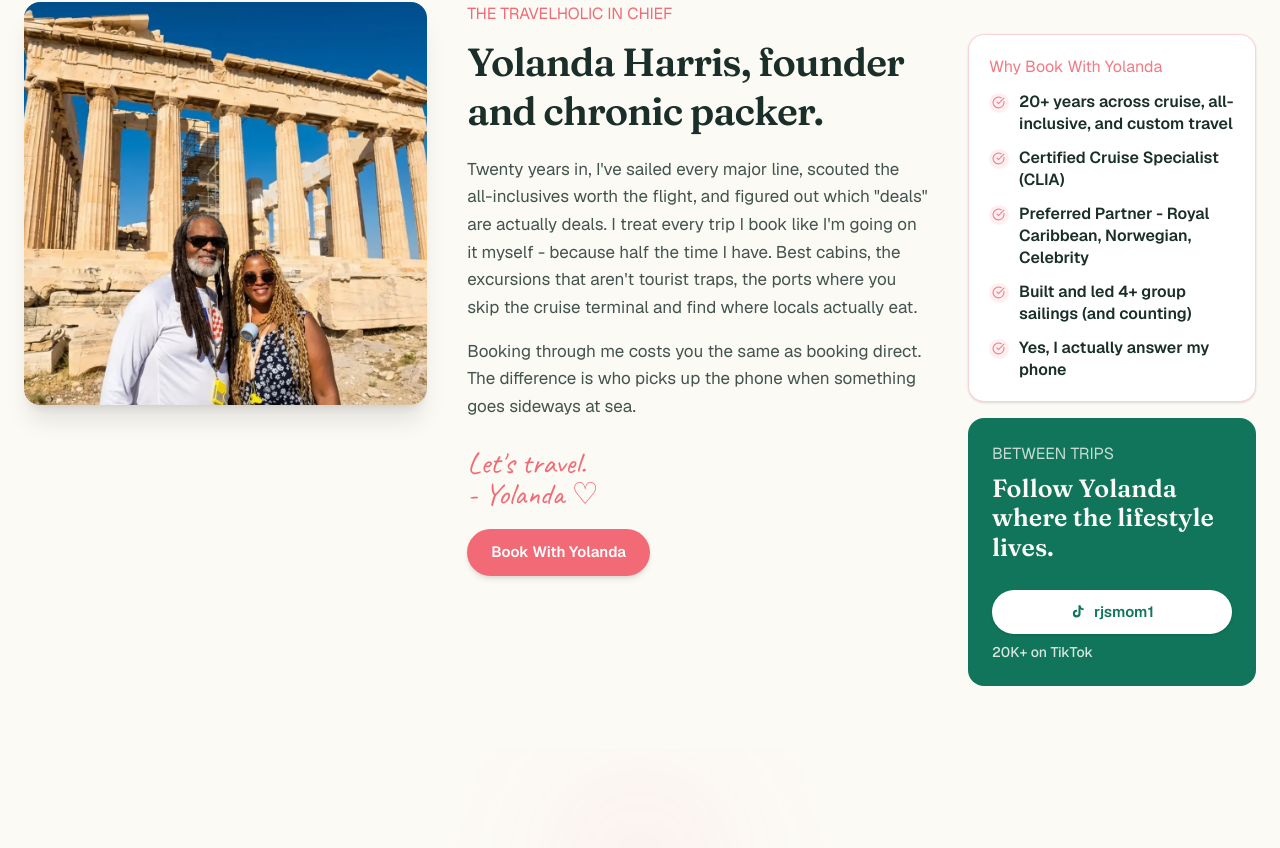
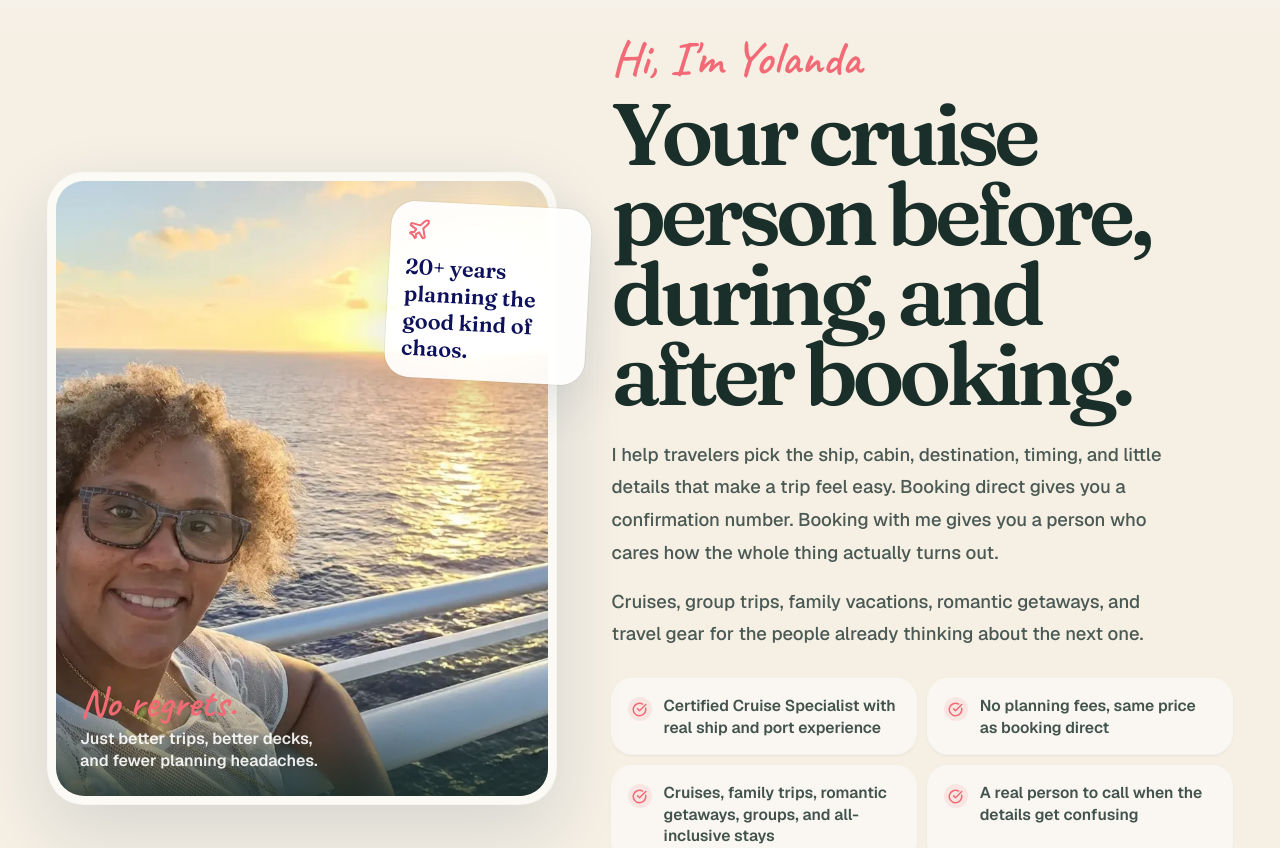
Before and after one commit to mrrickyspanish/travelholics, a Next.js app: page / in a window 1280 px wide. Shown: the part 928-1776 px from the top of the page. Built offline with nearby package versions, Linux system fonts and the light colour scheme; no server answers.

Commit message:
Rework Yolanda section into editorial trust layer

```diff
--- a/components/meet-yolanda.tsx
+++ b/components/meet-yolanda.tsx
@@ -2,132 +2,103 @@
 
 import Image from "next/image";
 import { motion } from "framer-motion";
-import { CheckCircle } from "lucide-react";
-
-const YOLANDA_SEATED_PHOTO = "/images/dest-mediterranean.jpg";
-const YOLANDA_SEATED_FALLBACK = "/images/about-port-of-call.jpg";
+import { CheckCircle, MessageCircle, Plane } from "lucide-react";
 
 const credentials = [
-  "20+ years across cruise, all-inclusive, and custom travel",
-  "Certified Cruise Specialist (CLIA)",
-  "Preferred Partner - Royal Caribbean, Norwegian, Celebrity",
-  "Built and led 4+ group sailings (and counting)",
-  "Yes, I actually answer my phone",
+  "Certified Cruise Specialist with real ship and port experience",
+  "No planning fees, same price as booking direct",
+  "Cruises, family trips, romantic getaways, groups, and all-inclusive stays",
+  "A real person to call when the details get confusing",
 ];
 
 export const MeetYolanda = () => {
   return (
-    <section id="about" className="relative overflow-hidden bg-cream pb-10 pt-14 sm:pt-16 lg:pb-16 lg:pt-20">
-      <div className="relative z-10 mx-auto max-w-7xl px-5 sm:px-6">
-        <div className="grid items-start gap-7 sm:gap-8 lg:grid-cols-[7fr_8fr_5fr] lg:gap-10">
-
-          {/* Left: Photo */}
+    <section id="about" className="relative overflow-hidden bg-sand py-16 sm:py-20 lg:py-28">
+      <div className="absolute inset-x-0 top-0 h-28 bg-gradient-to-b from-cream to-transparent" aria-hidden="true" />
+      <div className="relative z-10 mx-auto max-w-[92rem] px-5 sm:px-6 lg:px-10 xl:px-12">
+        <div className="grid items-center gap-9 lg:grid-cols-[0.9fr_1.1fr] lg:gap-14">
           <motion.div
             initial={{ opacity: 0, x: -24 }}
             whileInView={{ opacity: 1, x: 0 }}
             viewport={{ once: true }}
             transition={{ duration: 0.6 }}
-            className="order-2 lg:order-1"
+            className="relative mx-auto w-full max-w-[35rem] lg:mx-0 lg:max-w-none"
           >
-            <div className="relative mx-auto aspect-[4/3] w-full max-w-[35rem] overflow-hidden rounded-2xl shadow-xl lg:mx-0 lg:aspect-square lg:max-w-none">
+            <div className="relative overflow-hidden rounded-[2.25rem] bg-cream p-2 shadow-[0_26px_70px_rgba(26,58,82,0.14)] ring-1 ring-white/70">
+              <div className="relative aspect-[4/5] overflow-hidden rounded-[1.75rem] sm:aspect-[5/6] lg:aspect-[4/5]">
                 <Image
-                src={YOLANDA_SEATED_PHOTO}
-                alt="Yolanda Harris, Cruise Curator & Travel Partner"
+                  src="/images/about-on-deck.jpg"
+                  alt="Yolanda Harris on a cruise ship deck"
                   fill
                   className="object-cover object-center"
-                sizes="(max-width: 1024px) 100vw, 35vw"
-                onError={(e) => {
-                  // Fallback until placeholder is replaced with real photo
-                  (e.target as HTMLImageElement).src = YOLANDA_SEATED_FALLBACK;
-                }}
+                  sizes="(max-width: 1024px) 92vw, 42vw"
                 />
+                <div className="absolute inset-x-0 bottom-0 bg-gradient-to-t from-ink/84 via-ink/26 to-transparent p-5 text-white sm:p-6">
+                  <p className="font-script text-[2.55rem] font-semibold leading-none text-coral">No regrets.</p>
+                  <p className="mt-1 max-w-[24ch] text-[1rem] font-semibold leading-snug text-white/90">
+                    Just better trips, better decks, and fewer planning headaches.
+                  </p>
+                </div>
+              </div>
+            </div>
+
+            <div className="absolute -right-2 top-8 hidden w-[12.5rem] rotate-3 rounded-[1.5rem] bg-white/92 p-4 shadow-[0_20px_48px_rgba(26,58,82,0.12)] ring-1 ring-stone/10 sm:block lg:-right-8">
+              <Plane className="mb-3 text-coral" size={24} strokeWidth={2} />
+              <p className="font-serif text-[1.35rem] font-semibold leading-tight text-[#0E125C]">20+ years planning the good kind of chaos.</p>
             </div>
           </motion.div>
 
-          {/* Middle: Bio */}
           <motion.div
-            initial={{ opacity: 0, y: 20 }}
+            initial={{ opacity: 0, y: 22 }}
             whileInView={{ opacity: 1, y: 0 }}
             viewport={{ once: true }}
-            transition={{ duration: 0.6, delay: 0.1 }}
-            className="order-1 text-center lg:order-2 lg:text-left"
+            transition={{ duration: 0.6, delay: 0.08 }}
+            className="mx-auto max-w-[45rem] text-center lg:mx-0 lg:text-left"
           >
-            <p className="text-eyebrow text-coral mb-3">THE TRAVELHOLIC IN CHIEF</p>
-            <h2 className="mx-auto mb-4 max-w-[20ch] font-serif text-[2rem] font-semibold leading-tight tracking-tight text-ink sm:text-[2.15rem] lg:mx-0 lg:mb-5 lg:max-w-none lg:text-[2.45rem]">
-              Yolanda Harris, founder and chronic packer.
+            <p className="font-script text-[2.65rem] font-semibold leading-none text-coral sm:text-[3rem]">
+              Hi, I&apos;m Yolanda
+            </p>
+            <h2 className="mt-3 font-serif text-[clamp(2.6rem,8vw,5.45rem)] font-semibold leading-[0.92] tracking-[-0.06em] text-ink">
+              Your cruise person before, during, and after booking.
             </h2>
-            <div className="mx-auto max-w-[46ch] space-y-3.5 text-card-body text-ink/82 sm:max-w-[48ch] lg:mx-0 lg:max-w-none lg:space-y-4 lg:text-[17px] lg:leading-relaxed">
+            <div className="mx-auto mt-6 max-w-[45ch] space-y-4 text-[1.05rem] font-medium leading-[1.78] text-ink/78 sm:text-[1.15rem] lg:mx-0">
               <p>
-                Twenty years in, I&apos;ve sailed every major line, scouted the all-inclusives worth the flight, and figured out which "deals" are actually deals. I treat every trip I book like I&apos;m going on it myself - because half the time I have. Best cabins, the excursions that aren&apos;t tourist traps, the ports where you skip the cruise terminal and find where locals actually eat.
+                I help travelers pick the ship, cabin, destination, timing, and little details that make a trip feel easy. Booking direct gives you a confirmation number. Booking with me gives you a person who cares how the whole thing actually turns out.
               </p>
               <p>
-                Booking through me costs you the same as booking direct. The difference is who picks up the phone when something goes sideways at sea.
+                Cruises, group trips, family vacations, romantic getaways, and travel gear for the people already thinking about the next one.
               </p>
             </div>
-            <div className="mt-6 lg:mt-7">
-              <p className="font-script text-[1.9rem] text-coral leading-none">Let&apos;s travel.</p>
-              <p className="font-script text-[1.9rem] text-coral leading-none">- Yolanda ♡</p>
+
+            <div className="mt-7 grid gap-3 sm:grid-cols-2">
+              {credentials.map((item) => (
+                <div key={item} className="flex items-start gap-3 rounded-[1.25rem] bg-cream/85 p-4 text-left shadow-sm ring-1 ring-white/70">
+                  <span className="mt-0.5 flex h-6 w-6 shrink-0 items-center justify-center rounded-full bg-coral/12 text-coral">
+                    <CheckCircle size={15} strokeWidth={2.4} />
+                  </span>
+                  <p className="text-[0.98rem] font-semibold leading-snug text-ink/82">{item}</p>
+                </div>
+              ))}
+            </div>
+
+            <div className="mt-8 flex flex-col gap-3 sm:flex-row sm:justify-center lg:justify-start">
               <a
                 href="/#contact"
-                className="mt-5 inline-flex min-h-11 w-full items-center justify-center rounded-full bg-coral px-6 py-3 text-[15px] font-semibold text-white shadow-md transition-colors hover:bg-coral-deep focus-visible:outline-none focus-visible:ring-2 focus-visible:ring-coral focus-visible:ring-offset-2 lg:w-auto"
+                className="inline-flex min-h-[46px] items-center justify-center rounded-full bg-coral px-6 py-3 text-[1rem] font-semibold text-white shadow-md transition-colors hover:bg-coral-deep"
               >
                 Book With Yolanda
               </a>
-            </div>
-          </motion.div>
-
-          {/* Right: Floating credentials card */}
-          <motion.div
-            initial={{ opacity: 0, x: 24 }}
-            whileInView={{ opacity: 1, x: 0 }}
-            viewport={{ once: true }}
-            transition={{ duration: 0.6, delay: 0.2 }}
-            className="order-3 mx-auto flex h-full w-full max-w-[35rem] flex-col gap-3 lg:mx-0 lg:max-w-none lg:gap-4 lg:pt-8"
-          >
-            <div className="rounded-2xl border border-coral/30 bg-white p-5 shadow-sm" style={{ borderWidth: "0.5px" }}>
-              <p className="text-eyebrow text-center text-coral/90 mb-3 lg:text-left">
-                Why Book With Yolanda
-              </p>
-              <ul className="space-y-3">
-                {credentials.map((item, index) => (
-                  <li
-                    key={item}
-                    className={`mx-auto flex w-full max-w-[31rem] items-start gap-2.5 text-left lg:mx-0 lg:max-w-none ${index >= 4 ? "hidden lg:flex" : "flex"}`}
-                  >
-                    <span className="mt-0.5 inline-flex h-5 w-5 shrink-0 items-center justify-center rounded-full bg-coral/10">
-                      <CheckCircle size={13} className="text-coral/85" />
-                    </span>
-                    <span className="text-footer-body font-semibold leading-snug text-ink">{item}</span>
-                  </li>
-                ))}
-              </ul>
-            </div>
-
-            <div className="flex min-h-[205px] flex-col justify-between rounded-2xl bg-emerald-mid p-5 text-[#FAF9F6] sm:min-h-[220px] lg:flex-1 lg:min-h-[232px] lg:p-6">
-              <div>
-                <p className="text-eyebrow mb-2 text-center text-[#FAF9F6]/78 lg:text-left">BETWEEN TRIPS</p>
-                <h3 className="mb-3 mx-auto w-full text-center font-serif text-[clamp(1.22rem,3.4vw,1.56rem)] font-semibold leading-[1.18] lg:mx-0 lg:text-left">
-                  Follow Yolanda where the lifestyle lives.
-                </h3>
-              </div>
-
-              <div className="mt-4 flex flex-col items-center gap-2 lg:items-start">
               <a
                 href="https://www.tiktok.com/@rjsmom1"
                 target="_blank"
                 rel="noreferrer"
-                  className="inline-flex min-h-11 w-full items-center justify-center gap-2 rounded-full bg-white px-5 py-2.5 text-[15px] font-semibold text-emerald-mid shadow-sm transition-colors hover:bg-[#FAF9F6] focus-visible:outline-none focus-visible:ring-2 focus-visible:ring-white"
+                className="inline-flex min-h-[46px] items-center justify-center gap-2 rounded-full bg-white px-6 py-3 text-[1rem] font-semibold text-emerald-mid shadow-md ring-1 ring-emerald-mid/12 transition-colors hover:bg-cream"
               >
-                  <svg viewBox="0 0 24 24" className="w-4 h-4 shrink-0" fill="currentColor" aria-hidden="true">
-                    <path d="M19.59 6.69a4.83 4.83 0 0 1-3.77-4.25V2h-3.12v12.36a2.67 2.67 0 1 1-2.67-2.67c.24 0 .47.03.69.09V8.62a5.78 5.78 0 0 0-.69-.04A5.79 5.79 0 1 0 15.82 14V7.93a7.9 7.9 0 0 0 4.64 1.5V6.31c-.3 0-.59-.03-.87-.09Z" />
-                  </svg>
-                  <span>rjsmom1</span>
+                <MessageCircle size={18} strokeWidth={2.2} />
+                Follow the lifestyle
               </a>
-                <p className="text-center text-[13px] font-medium text-[#FAF9F6]/86 lg:text-left">20K+ on TikTok</p>
-              </div>
             </div>
           </motion.div>
-
         </div>
       </div>
     </section>
```
Lines whose indentation alone changed are shown as unchanged.
